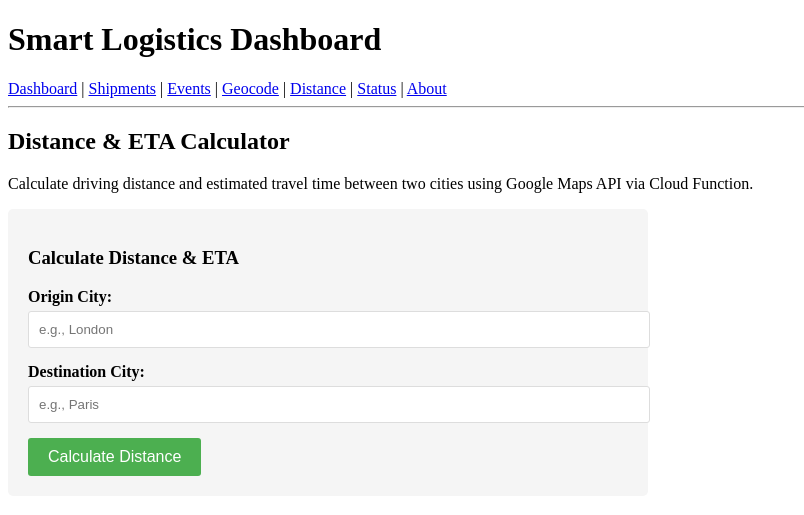
After one commit to TheBigScped/SD-Logistics-Dashboard, a Flask app: page /distance in a window 1280 px wide. The commit adds this page. Shown: the top 515 px of the page, without its empty margins (0-804 px from the left). Run offline with Flask 3, Linux system fonts and the light colour scheme; the visitor is signed in with stand-in values (Sample User, id 1).

Commit message:
Add distance and ETA cloud function using Distance Matrix API

```diff
--- a/app/templates/base.html
+++ b/app/templates/base.html
@@ -11,6 +11,7 @@
         <a href="/shipments">Shipments</a> |
         <a href="/events">Events</a> |
         <a href="/geocode">Geocode</a> |
+        <a href="/distance">Distance</a> |
         <a href="/status">Status</a> |
         <a href="/about">About</a>
     </nav>
--- /dev/null
+++ b/app/templates/distance.html
@@ -0,0 +1,68 @@
+{% extends "base.html" %}
+{% block content %}
+<h2>Distance & ETA Calculator</h2>
+
+<p>Calculate driving distance and estimated travel time between two cities using Google Maps API via Cloud Function.</p>
+
+<!-- Distance Form -->
+<div style="background: #f5f5f5; padding: 20px; margin-bottom: 30px; border-radius: 5px; max-width: 600px;">
+    <h3>Calculate Distance & ETA</h3>
+    <form method="POST" action="/distance">
+        <div style="margin-bottom: 15px;">
+            <label style="display: block; margin-bottom: 5px; font-weight: bold;">Origin City:</label>
+            <input type="text" name="origin" placeholder="e.g., London" required style="width: 100%; padding: 10px; border: 1px solid #ddd; border-radius: 3px;">
+        </div>
+        <div style="margin-bottom: 15px;">
+            <label style="display: block; margin-bottom: 5px; font-weight: bold;">Destination City:</label>
+            <input type="text" name="destination" placeholder="e.g., Paris" required style="width: 100%; padding: 10px; border: 1px solid #ddd; border-radius: 3px;">
+        </div>
+        <button type="submit" style="background: #4CAF50; color: white; padding: 10px 20px; border: none; cursor: pointer; border-radius: 3px; font-size: 16px;">Calculate Distance</button>
+    </form>
+</div>
+
+<!-- Error Display -->
+{% if error %}
+<div style="background: #ffebee; border-left: 4px solid #f44336; padding: 15px; margin-bottom: 20px; border-radius: 3px;">
+    <strong style="color: #c62828;">Error:</strong> {{ error }}
+</div>
+{% endif %}
+
+<!-- Result Display -->
+{% if result %}
+<div style="background: #e3f2fd; border-left: 4px solid #2196F3; padding: 20px; margin-bottom: 20px; border-radius: 3px;">
+    <h3 style="margin-top: 0; color: #1565c0;">🚗 Distance & ETA Result</h3>
+    <table style="width: 100%; border-collapse: collapse;">
+        <tr style="border-bottom: 1px solid #bbdefb;">
+            <td style="padding: 10px; font-weight: bold; width: 200px;">Origin:</td>
+            <td style="padding: 10px;">{{ result.origin }}</td>
+        </tr>
+        <tr style="border-bottom: 1px solid #bbdefb;">
+            <td style="padding: 10px; font-weight: bold;">Destination:</td>
+            <td style="padding: 10px;">{{ result.destination }}</td>
+        </tr>
+        <tr style="border-bottom: 1px solid #bbdefb;">
+            <td style="padding: 10px; font-weight: bold;">Distance:</td>
+            <td style="padding: 10px; font-size: 1.2em; color: #1565c0;">
+                <strong>{{ result.distance_km }} km</strong>
+                <span style="color: #666; font-size: 0.9em;">({{ result.distance_text }})</span>
+            </td>
+        </tr>
+        <tr>
+            <td style="padding: 10px; font-weight: bold;">Estimated Travel Time:</td>
+            <td style="padding: 10px; font-size: 1.2em; color: #1565c0;">
+                <strong>{{ result.duration_text }}</strong>
+                <span style="color: #666; font-size: 0.9em;">({{ result.duration_minutes }} minutes)</span>
+            </td>
+        </tr>
+    </table>
+</div>
+
+<!-- Google Maps Directions Link -->
+<div style="margin-top: 15px;">
+    <a href="https://www.google.com/maps/dir/{{ result.origin }}/{{ result.destination }}" target="_blank" style="background: #2196F3; color: white; padding: 10px 20px; text-decoration: none; border-radius: 3px; display: inline-block;">
+        🗺️ View Directions on Google Maps
+    </a>
+</div>
+{% endif %}
+
+{% endblock %}
--- /dev/null
+++ b/cloud_function_distance/requirements.txt
@@ -0,0 +1,2 @@
+functions-framework==3.*
+requests==2.*
--- a/main.py
+++ b/main.py
@@ -411,5 +411,36 @@ def geocode():
     return render_template("geocode.html", result=result, error=error)
 
 
+@app.route("/distance", methods=["GET", "POST"])
+def distance():
+    # Require login
+    if "user" not in session:
+        return redirect("/login")
+
+    result = None
+    error = None
+
+    if request.method == "POST":
+        origin = request.form.get("origin", "").strip()
+        destination = request.form.get("destination", "").strip()
+
+        if not origin or not destination:
+            error = "Both origin and destination are required"
+        else:
+            try:
+                # Call the Cloud Function
+                cloud_function_url = "https://us-central1-sd-logistics-486104.cloudfunctions.net/distance_eta"
+                response = requests.get(cloud_function_url, params={"origin": origin, "destination": destination})
+
+                if response.status_code == 200:
+                    result = response.json()
+                else:
+                    error = f"Error: {response.status_code} - {response.text}"
+            except Exception as e:
+                error = f"Failed to call Cloud Function: {str(e)}"
+
+    return render_template("distance.html", result=result, error=error)
+
+
 if __name__ == "__main__":
     app.run(debug=True)
```
Also changed, not shown: cloud_function_distance/main.py (added, +67 -0 lines).
